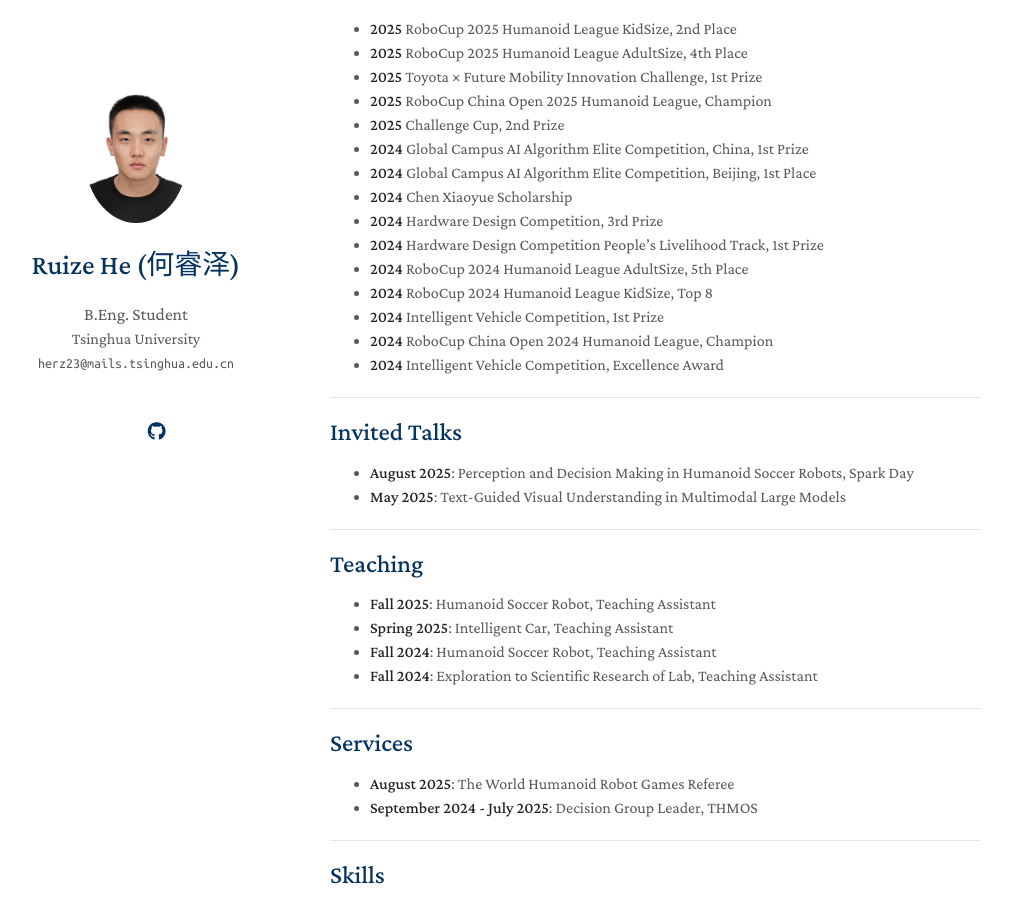
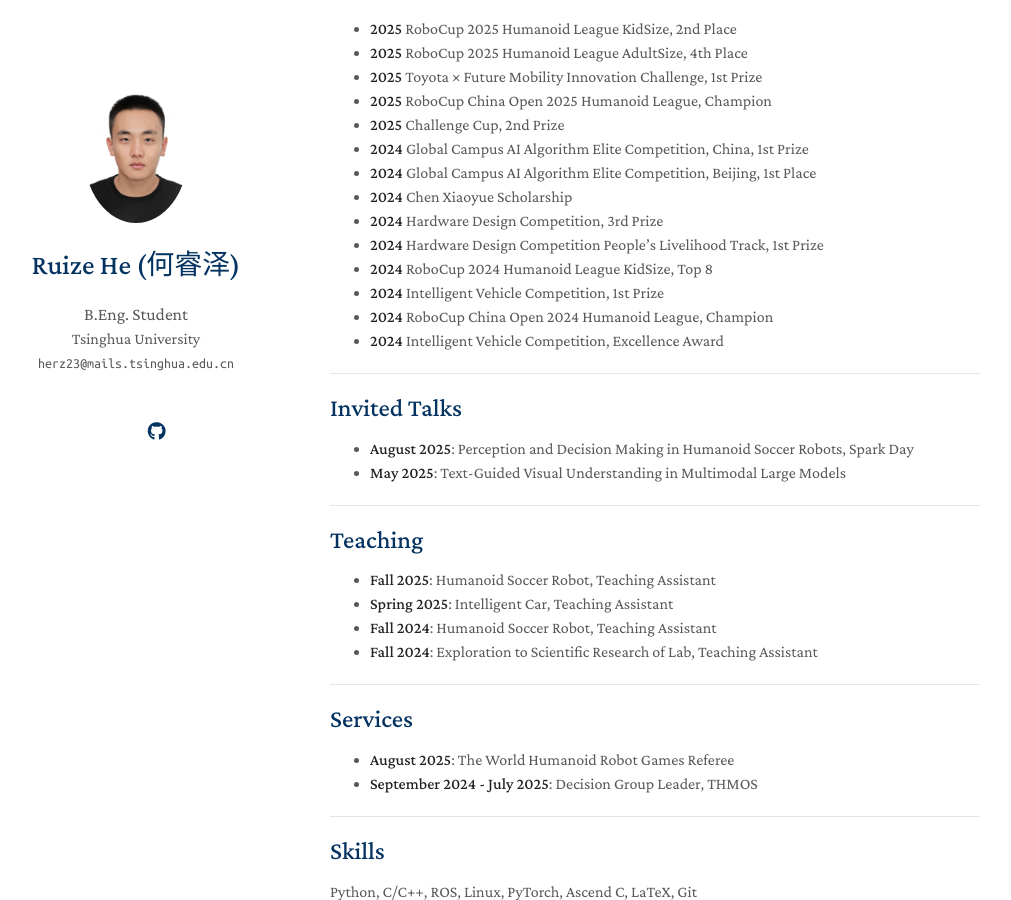
Before and after one commit to Horizonll/Horizonll.github.io, a Jekyll site: the page built from index.md, in a window 1280 px wide and 900 px high, scrolled down 810 px. Shown: the whole window, without its empty margins (140-1151 px from the left). Built offline with Jekyll 4.4.1, drawn with Linux system fonts in a browser that asks for light colours; a style sheet for code colours, icons or effects is not loaded; our own code applies the rules of GitHub Pages for plain Markdown files.

Commit message:
Remove RoboCup 2024 AdultSize award entry
Co-authored-by: Horizonll <120229787+Horizonll@users.noreply.github.com>

```diff
--- a/index.md
+++ b/index.md
@@ -42,7 +42,6 @@ Hi, I am Ruize He (何睿泽), an undergraduate student at [Tsinghua University]
 - **2024** Chen Xiaoyue Scholarship
 - **2024** Hardware Design Competition, 3rd Prize
 - **2024** Hardware Design Competition People’s Livelihood Track, 1st Prize
-- **2024** RoboCup 2024 Humanoid League AdultSize, 5th Place
 - **2024** RoboCup 2024 Humanoid League KidSize, Top 8
 - **2024** Intelligent Vehicle Competition, 1st Prize
 - **2024** RoboCup China Open 2024 Humanoid League, Champion
```
